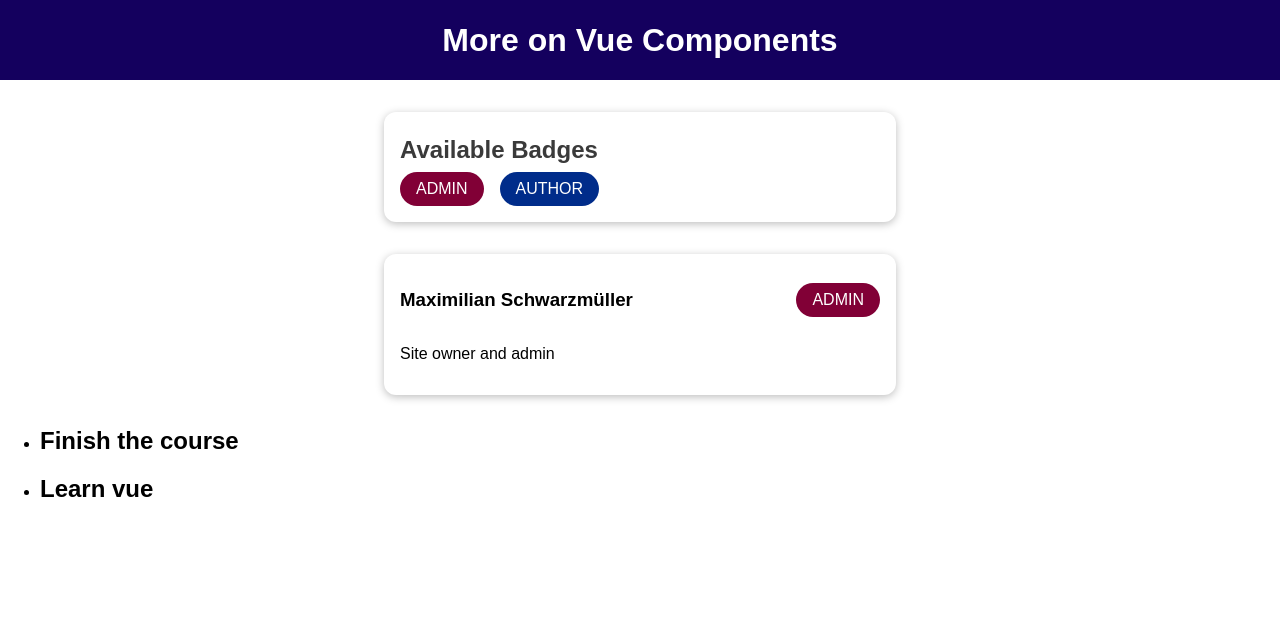
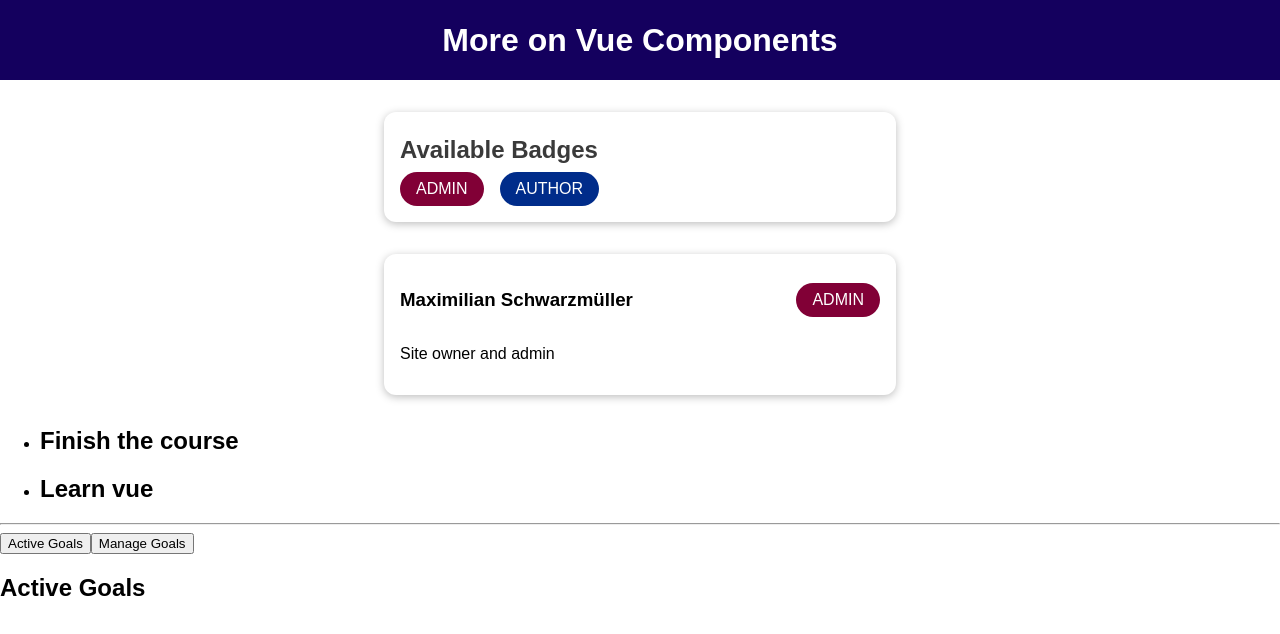
Before and after one commit to AndreaLupo/vue-09-components-deep-dive, a Vue app: page / in a window 1280 px wide. Shown: the top 634 px of the page. Built offline with nearby package versions, Linux system fonts and the light colour scheme.

Commit message:
Dynamic components

```diff
--- a/src/App.vue
+++ b/src/App.vue
@@ -14,6 +14,13 @@
         <p>{{myProps['another-prop']}}</p>
       </template>
     </course-goals>
+
+    <hr>
+    <button @click="selectComponent('active-goals')">Active Goals</button>
+    <button @click="selectComponent('manage-goals')">Manage Goals</button>
+    <!-- <active-goals v-if="selectedComponent === 'active-goals'"></active-goals>
+    <manage-goals v-if="selectedComponent === 'manage-goals'"></manage-goals> -->
+    <component :is="selectedComponent"></component>
   </div>
 </template>
 
@@ -23,6 +30,9 @@
 import UserInfo from './components/UserInfo.vue';
 import CourseGoals from './components/CourseGoals.vue';
 
+import ActiveGoals from './components/ActiveGoals.vue';
+import ManageGoals from './components/ManageGoals.vue';
+
 export default {
   data() {
     return {
@@ -31,13 +41,21 @@
         description: 'Site owner and admin',
         role: 'admin',
       },
+      selectedComponent: 'active-goals'
     };
   },
   components: {
     TheHeader,
     BadgeList,
     UserInfo,
-    CourseGoals
+    CourseGoals,
+    ActiveGoals,
+    ManageGoals
+  },
+  methods: {
+    selectComponent(component) {
+      this.selectedComponent = component;
+    }
   }
 };
 </script>
--- /dev/null
+++ b/src/components/ActiveGoals.vue
@@ -0,0 +1,13 @@
+<template>
+  <h2>Active Goals</h2>
+</template>
+
+<script>
+export default {
+
+}
+</script>
+
+<style>
+
+</style>
--- /dev/null
+++ b/src/components/ManageGoals.vue
@@ -0,0 +1,13 @@
+<template>
+  <h1>Manage goals</h1>
+</template>
+
+<script>
+export default {
+
+}
+</script>
+
+<style>
+
+</style>
```
